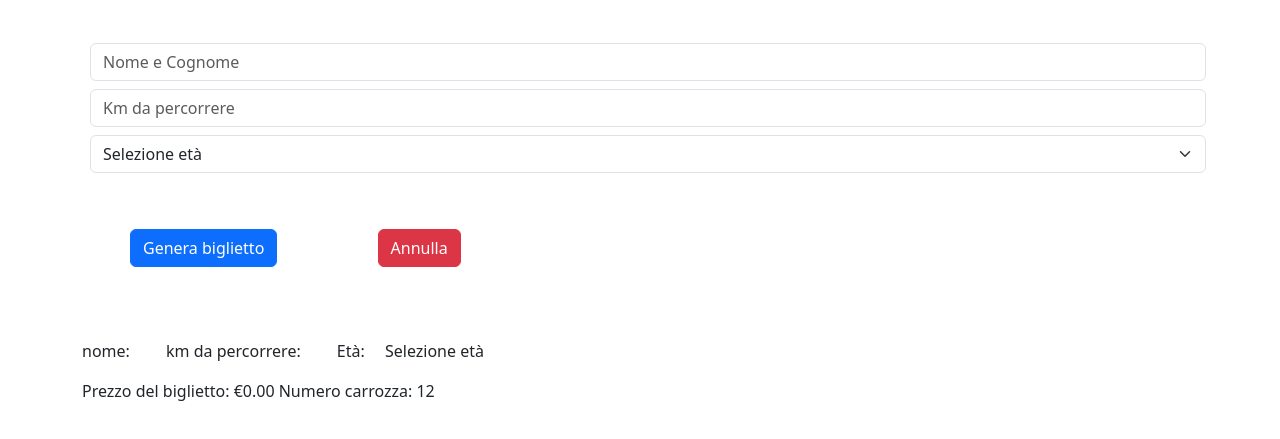
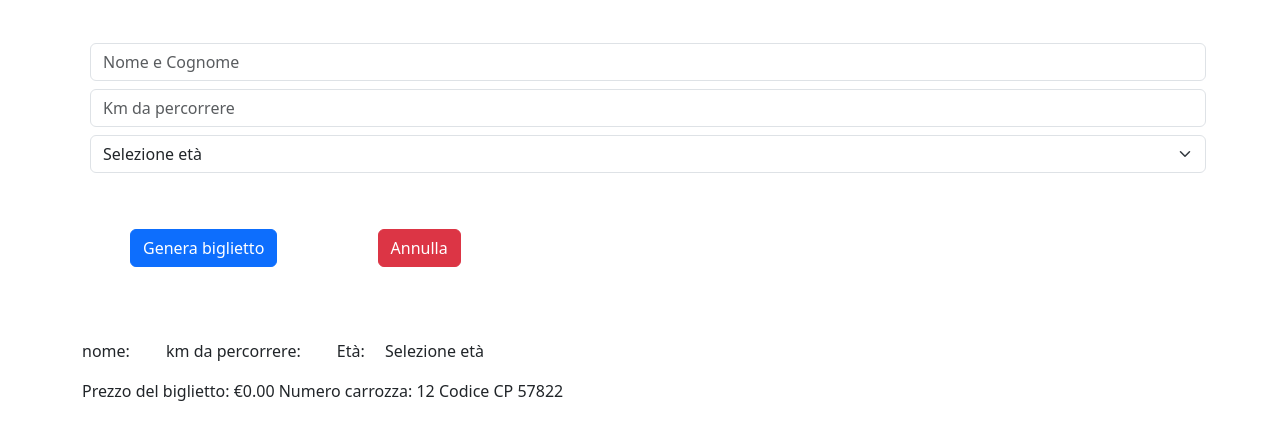
Before and after one commit to erikvella/js-biglietto-treno-form, a plain HTML site: page index.html in a window 1280 px wide. Both pictures are taken after a click on the button "Genera biglietto". Shown: the part 101-540 px from the top of the page. Drawn offline with nearby package versions, Linux system fonts and the light colour scheme.

Commit message:
[add] codice CP

```diff
--- a/index.html
+++ b/index.html
@@ -57,6 +57,7 @@
       <p>
         Prezzo del biglietto: &euro;<span id="output-price"></span>
         Numero carrozza: <span id="output-carrozza"></span>
+        Codice CP <span id="output-cp"></span>
       </p>
     </div>
   </div>
--- a/js/script.js
+++ b/js/script.js
@@ -16,6 +16,9 @@ const sendBtn = document.getElementById('send');
 const resetBtn = document.getElementById('reset');
 const min = 1;
  const max = 12;
+ minCP = 10000 ;
+ maxCP = 99999;
+ let codeCP ;
 let nCarr ;
 
 // 2
@@ -34,7 +37,8 @@ sendBtn.addEventListener('click' , function(){
 
   let nCarr = Math.floor(Math.random() * (max - min + 1)) + min ;
   document.getElementById('output-carrozza').innerHTML = nCarr;
-
+  let codeCP = Math.floor(Math.random() * (maxCP - minCP + 1)) + minCP ;
+  document.getElementById('output-cp').innerHTML = codeCP;
   let price = km * 0.21 ;
   console.log(price);
   if (age === 'Minorenne') {
```
